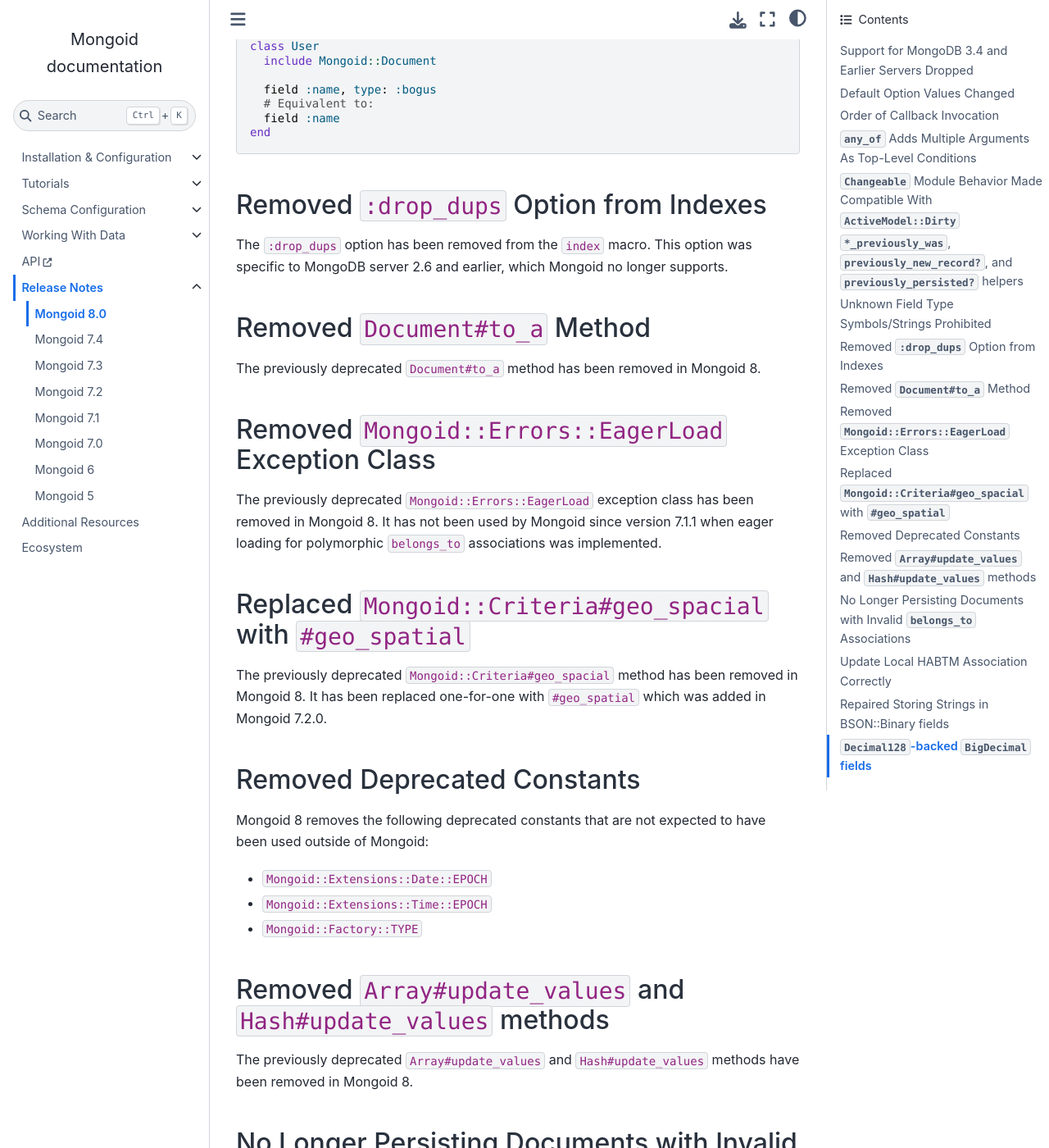
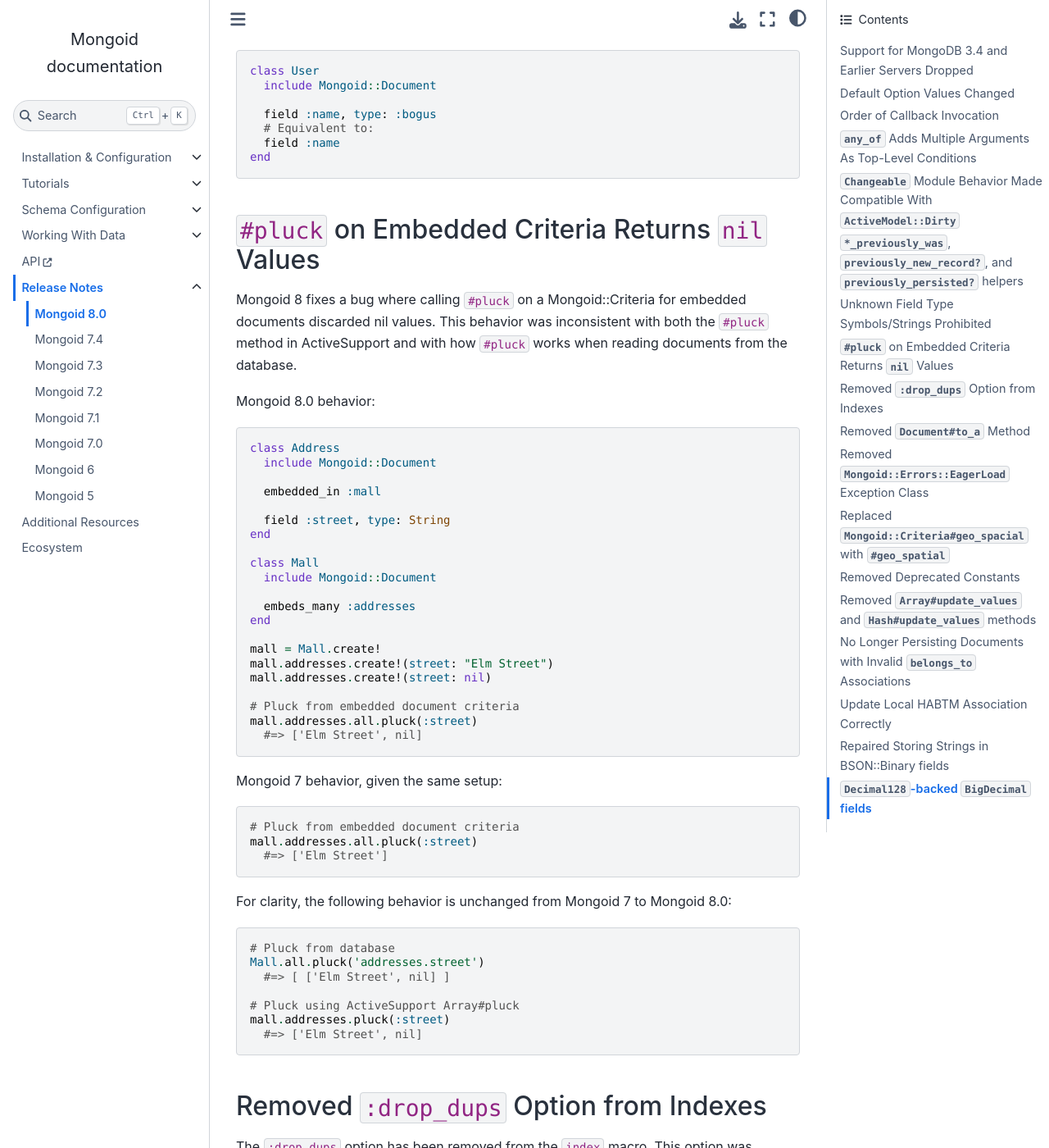
Before and after one commit to i80and/docs-mongoid, a Sphinx documentation site: the page built from docs/release-notes/mongoid-8.0.txt, in a window 1280 px wide and 1400 px high, scrolled down 6589 px. Shown: the whole window at 82% size. Built offline with Sphinx 7.4.7 and the Sphinx Book theme 1.1.4, drawn with Linux system fonts in a browser that asks for light colours; some of the changed text lies outside the part shown.

Commit message:
MONGOID-5390: Mongoid::Contextual::Memory#pluck should return nil values (#5331)
* MONGOID-5390: Mongoid::Contextual::Memory#pluck should return nil values. Conveniently, we can now use ActiveSupport's Array#pluck here, introduced in Rails 5.0.

* Array.wrap not needed

* Docs

* Add release notes

* Update mongoid-8.0.txt

* Update mongoid-8.0.txt

* Comment fix

* Update docs/release-notes/mongoid-8.0.txt

Co-authored-by: Oleg Pudeyev <39304720+p-mongo@users.noreply.github.com>

* Update mongoid-8.0.txt

* Update mongoid-8.0.txt

* More fixes to readme

* Change splat in doc

* Make "when plucking a mix of empty and non-empty values" its own spec

Co-authored-by: shields <shields@tablecheck.com>
Co-authored-by: Oleg Pudeyev <39304720+p-mongo@users.noreply.github.com>

```diff
--- a/docs/release-notes/mongoid-8.0.txt
+++ b/docs/release-notes/mongoid-8.0.txt
@@ -304,6 +304,61 @@ Mongoid 7 behavior:
   end
 
 
+``#pluck`` on Embedded Criteria Returns ``nil`` Values
+------------------------------------------------
+
+Mongoid 8 fixes a bug where calling ``#pluck`` on a Mongoid::Criteria
+for embedded documents discarded nil values. This behavior was
+inconsistent with both the ``#pluck`` method in ActiveSupport and
+with how ``#pluck`` works when reading documents from the database.
+
+Mongoid 8.0 behavior:
+
+.. code-block:: ruby
+
+  class Address
+    include Mongoid::Document
+
+    embedded_in :mall
+
+    field :street, type: String
+  end
+
+  class Mall
+    include Mongoid::Document
+
+    embeds_many :addresses
+  end
+
+  mall = Mall.create!
+  mall.addresses.create!(street: "Elm Street")
+  mall.addresses.create!(street: nil)
+
+  # Pluck from embedded document criteria
+  mall.addresses.all.pluck(:street)
+    #=> ['Elm Street', nil]
+
+Mongoid 7 behavior, given the same setup:
+
+.. code-block:: ruby
+
+  # Pluck from embedded document criteria
+  mall.addresses.all.pluck(:street)
+    #=> ['Elm Street']
+
+For clarity, the following behavior is unchanged from Mongoid 7 to Mongoid 8.0:
+
+.. code-block:: ruby
+
+  # Pluck from database
+  Mall.all.pluck('addresses.street')
+    #=> [ ['Elm Street', nil] ]
+
+  # Pluck using ActiveSupport Array#pluck
+  mall.addresses.pluck(:street)
+    #=> ['Elm Street', nil]
+
+
 Removed ``:drop_dups`` Option from Indexes
 ------------------------------------------
 
```
